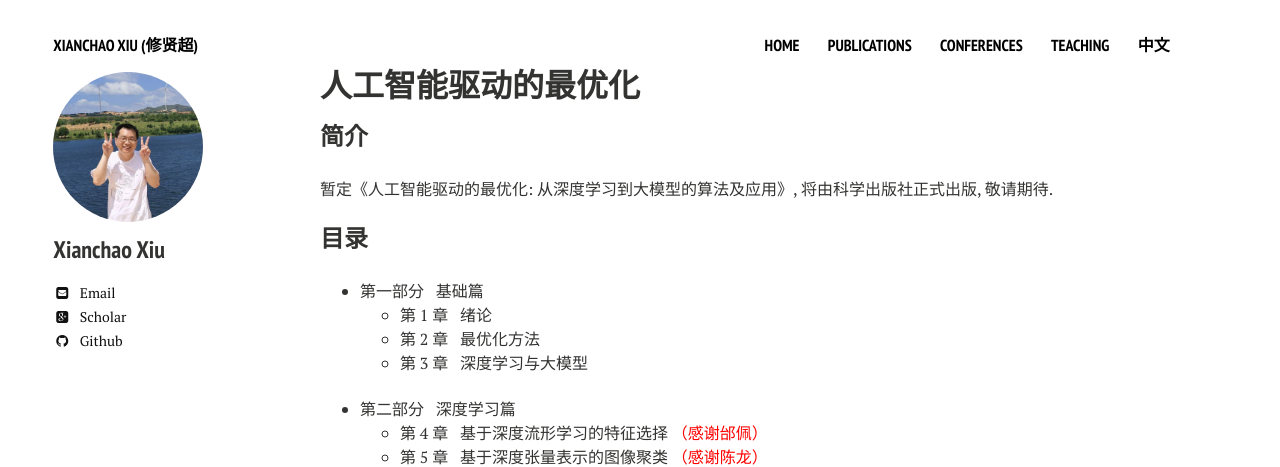
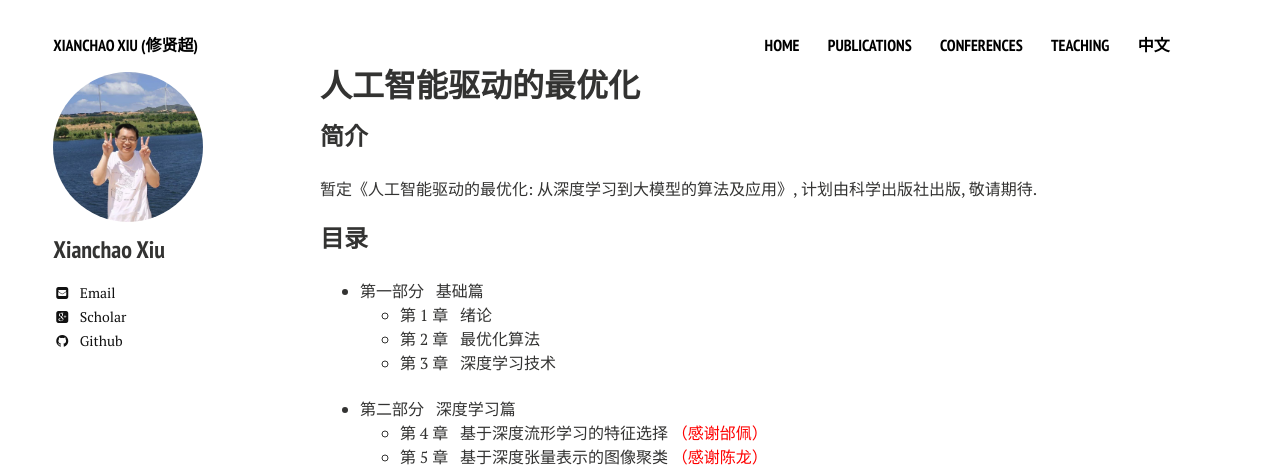
Before and after one commit to xianchaoxiu/xianchaoxiu.github.io, a Jekyll site: the page built from chinese/book/AIOPT/index.md, in a window 1280 px wide. Shown: the top 467 px of the page. Built offline with Jekyll 4.4.1, drawn with Linux system fonts in a browser that asks for light colours; nearby versions of some CDN libraries.

Commit message:
Update index.md

```diff
--- a/chinese/book/AIOPT/index.md
+++ b/chinese/book/AIOPT/index.md
@@ -6,14 +6,14 @@ share: false
 ---
 
 ### 简介
-暂定《人工智能驱动的最优化: 从深度学习到大模型的算法及应用》, 将由科学出版社正式出版, 敬请期待.
+暂定《人工智能驱动的最优化: 从深度学习到大模型的算法及应用》, 计划由科学出版社出版, 敬请期待.
 
 
 ### 目录
 * 第一部分 &nbsp; 基础篇 <br>
   - 第 1 章 &nbsp;  绪论 <br>
-  - 第 2 章 &nbsp;  最优化方法 <br>
-  - 第 3 章 &nbsp;  深度学习与大模型 <br><br>
+  - 第 2 章 &nbsp;  最优化算法 <br>
+  - 第 3 章 &nbsp;  深度学习技术 <br><br>
 
 * 第二部分 &nbsp; 深度学习篇 <br>
   - 第 4 章 &nbsp;  基于深度流形学习的特征选择 <span style="color:#ff0000">（感谢邰佩）</span> <br>
```
